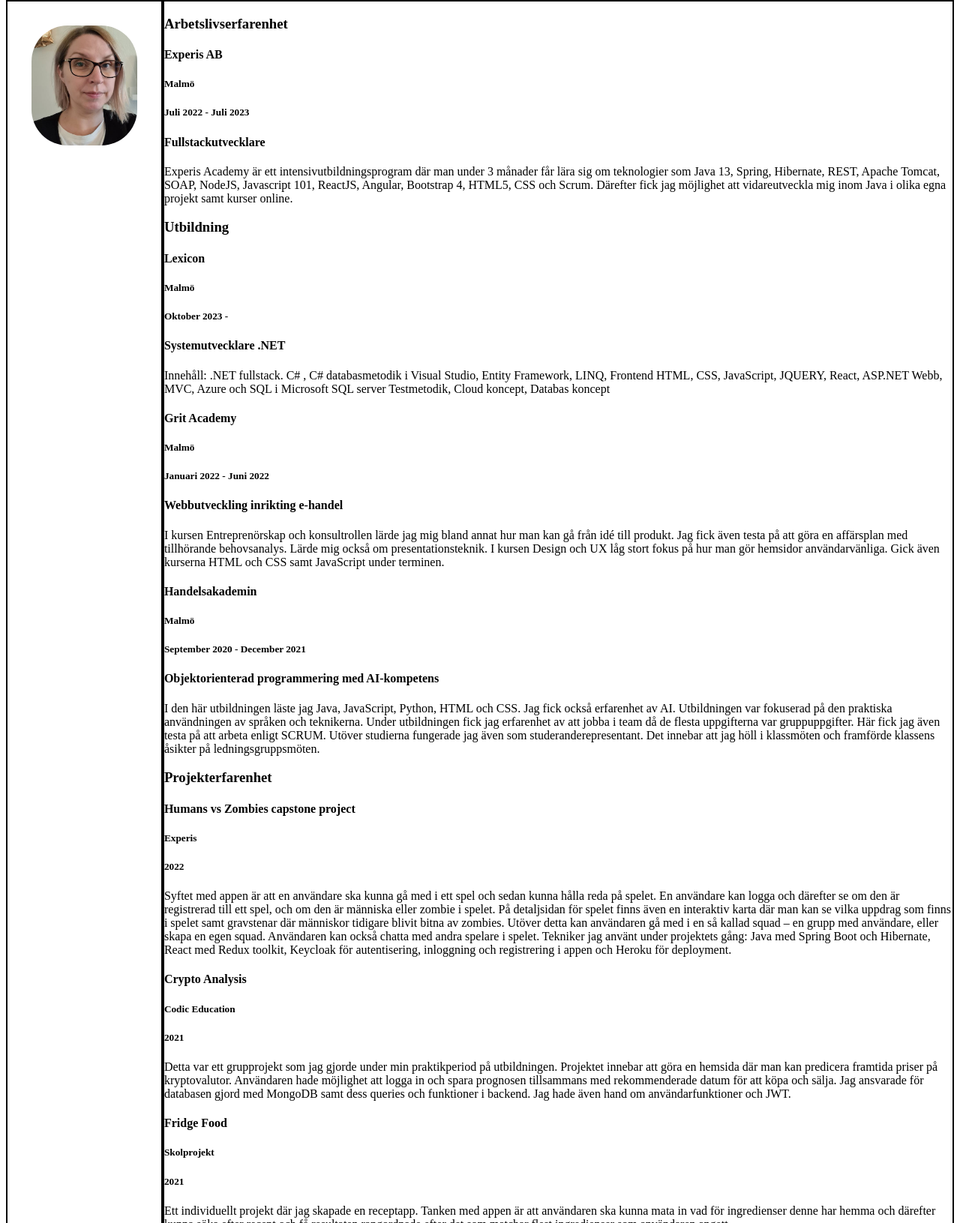
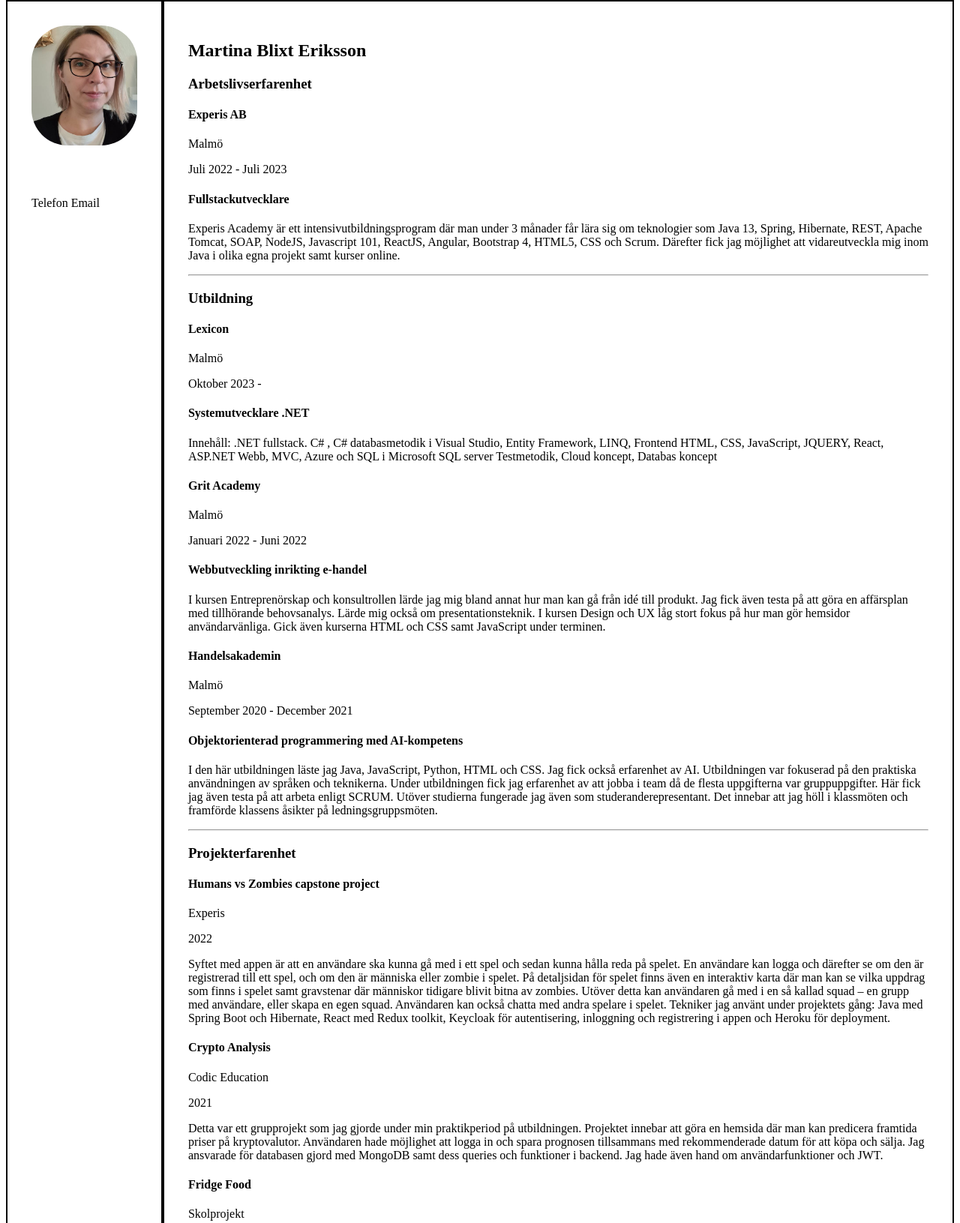
Before and after one commit to anmabler/CV, a plain HTML site: page index.html in a window 1280 px wide. Shown: the part 8-1639 px from the top of the page at 75% size. Drawn offline with Linux system fonts and the light colour scheme.

Commit message:
fix: styling

```diff
--- a/index.html
+++ b/index.html
@@ -10,16 +10,24 @@
     <div id="flexContainer">
         <aside>
             <img src="./images/20210818_110104 (2) mini.jpg" alt="profile pic">
+            <div class="contactContainer">
+                Telefon
+                Email
+
+            </div>
         </aside>
 
         <section id="rightSection">
+            <div class="nameContainer">
+                <h1>Martina Blixt Eriksson</h1>
+            </div>
             <h3 class="xpHeading">Arbetslivserfarenhet</h3>
             <section class="experience">
                 <div class="xpContainer">
                     <div class="xpItem1">
                         <h4>Experis AB</h4>
-                        <h5>Malmö</h5>
-                        <h5>Juli 2022 - Juli 2023</h5>
+                        <p>Malmö</p>
+                        <p>Juli 2022 - Juli 2023</p>
                     </div>
                     <div>
                         <h4>Fullstackutvecklare</h4>
@@ -32,14 +40,14 @@
                     </div>
                 </div>
             </section>
-
+            <hr>
             <h3 class="xpHeading">Utbildning</h3>
             <section class="experience">
                 <div class="xpContainer">
                     <div class="xpGridItem1">
                         <h4>Lexicon</h4>
-                        <h5>Malmö</h5>
-                        <h5>Oktober 2023 -</h5>
+                        <p>Malmö</p>
+                        <p>Oktober 2023 -</p>
                     </div>
                     <div>
                         <h4>Systemutvecklare .NET</h4>
@@ -54,8 +62,8 @@
                 <div class="xpContainer">
                     <div class="xpGridItem1">
                         <h4>Grit Academy</h4>
-                        <h5>Malmö</h5>
-                        <h5>Januari 2022 - Juni 2022</h5>
+                        <p>Malmö</p>
+                        <p>Januari 2022 - Juni 2022</p>
                     </div>
                     <div>
                         <h4>Webbutveckling inrikting e-handel</h4>
@@ -70,8 +78,8 @@
                 <div class="xpContainer">
                     <div class="xpGridItem1">
                         <h4>Handelsakademin</h4>
-                        <h5>Malmö</h5>
-                        <h5>September 2020 - December 2021</h5>
+                        <p>Malmö</p>
+                        <p>September 2020 - December 2021</p>
                     </div>
                     <div>
                         <h4>Objektorienterad programmering med AI-kompetens</h4>
@@ -82,13 +90,13 @@
                     </div>
                 </div>
             </section>
-
+            <hr>
             <h3>Projekterfarenhet</h3>
             <section class="projectSection">
                 <div class="projectContainer">
                     <h4 class="projectHeading">Humans vs Zombies capstone project</h4>
-                    <h5>Experis</h5>
-                    <h5>2022</h5>
+                    <p>Experis</p>
+                    <p>2022</p>
                     <p>Syftet med appen är att en användare ska kunna gå med i ett spel och sedan kunna hålla reda på spelet. En
                         användare kan logga och därefter se om den är registrerad till ett spel, och om den är människa eller zombie i spelet. På detaljsidan för
                         spelet finns även en interaktiv karta där man kan se vilka uppdrag som finns i spelet samt gravstenar där människor tidigare blivit bitna
@@ -100,8 +108,8 @@
             <section class="projectSection">
                 <div class="projectContainer">
                     <h4 class="projectHeading">Crypto Analysis</h4>
-                    <h5>Codic Education</h5>
-                    <h5>2021</h5>
+                    <p>Codic Education</p>
+                    <p>2021</p>
                     <p>Detta var ett grupprojekt som jag gjorde under min praktikperiod på utbildningen. Projektet innebar att göra en hemsida där man kan
                         predicera framtida priser på kryptovalutor. Användaren hade möjlighet att logga in och spara prognosen tillsammans med
                         rekommenderade datum för att köpa och sälja. Jag ansvarade för databasen gjord med MongoDB samt dess queries och funktioner i
@@ -111,8 +119,8 @@
             <section class="projectSection">
                 <div class="projectContainer">
                     <h4 class="projectHeading">Fridge Food</h4>
-                    <h5>Skolprojekt</h5>
-                    <h5>2021</h5>
+                    <p>Skolprojekt</p>
+                    <p>2021</p>
                     <p>Ett individuellt projekt där jag skapade en receptapp. Tanken med appen är att användaren ska kunna mata in vad för ingredienser
                         denne har hemma och därefter kunna söka efter recept och få resultaten rangordnade efter det som matchar flest ingredienser som
                         användaren angett.</p>
--- a/styles.css
+++ b/styles.css
@@ -11,6 +11,9 @@ aside, #rightSection{
     min-height: 95vh;
 
 }
+#rightSection{
+    padding: 2rem;
+}
 aside{
     /* margin-left: 30vw; */
     max-width: 30%;
@@ -21,3 +24,7 @@ img{
     border-radius: 3rem;
     margin: 2rem;
 }
+
+.contactContainer{
+    padding: 2rem;
+}
```
